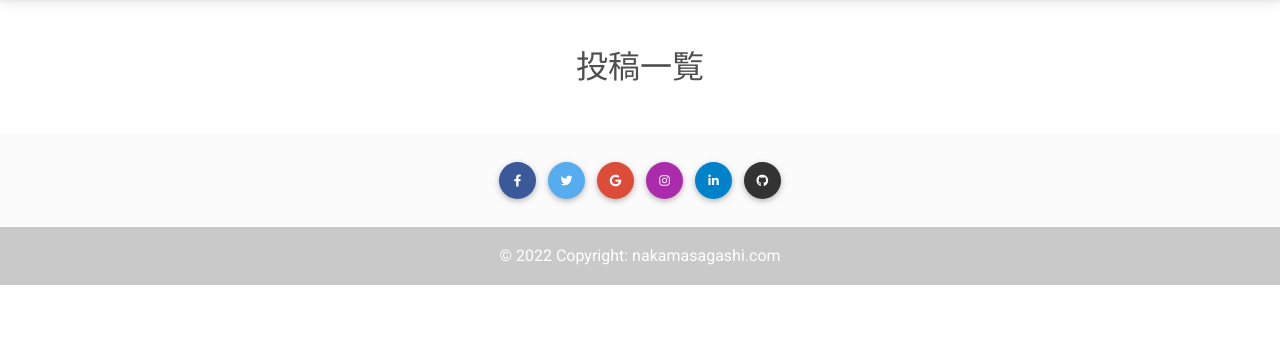
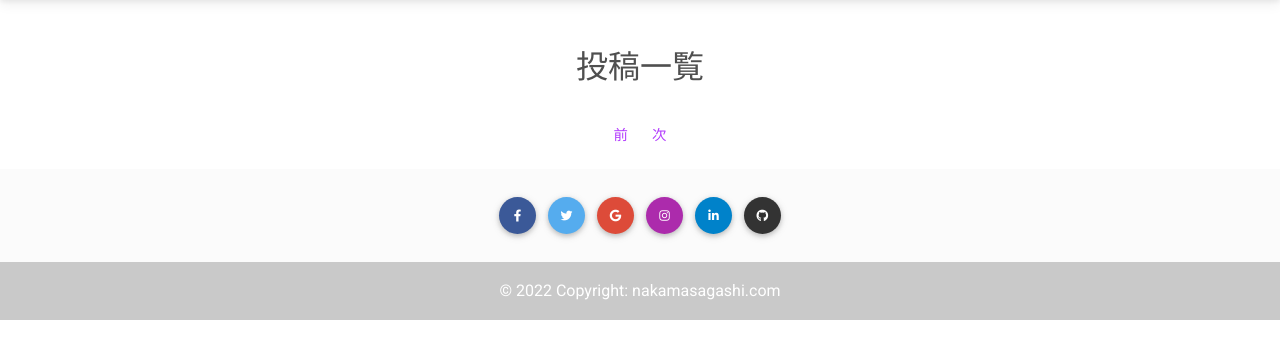
Before and after one commit to uk-m/django-app, a Django app: template myapp/templates/myapp/index.html in a window 1280 px wide. Shown: the part 69-428 px from the top of the page. Run offline with Django 3.2, Linux system fonts and the light colour scheme; the template is opened without the code that fills it, so the values that code supplies are empty; parts of the project's set-up code (start-up, migrations or seed data) failed here and were passed over.

Commit message:
ページネーション修正

```diff
--- a/myapp/templates/myapp/pagination.html
+++ b/myapp/templates/myapp/pagination.html
@@ -1,29 +1,27 @@
 <nav aria-label="Page navigation example mb-4">
   <ul class="pagination justify-content-center">
     {% if page_obj.has_previous %}
-    <li class="page-item">
-      <a class="page-link" href="?page=1" aria-label="Previous">
-        <span aria-hidden="true">&laquo;</span>
-      </a>
-    </li>
-    <li class="page-item">
-      <a href="?page={{ page_obj.previous_page_number }}">前へ</a>
-    </li>
+      <li><a class="page-link text-primary d-inline-block" href="?page={{ page_obj.previous_page_number }}">前</a></li>
+    {% else %}
+      <li class="disabled"><div class="page-link text-secondary d-inline-block disabled" href="#">前</div></li>
     {% endif %}
-    <li class="page-item">
-      <span class="current">
-        {{ page_obj.number }}
-      </span>
-    </li>
+
+    {% for link_page in page_obj.paginator.page_range %}
+      {% if link_page %}
+        {% if link_page == page_obj.number %}
+          <li class="disabled"><div class="page-link text-secondary d-inline-block disabled" href="#">{{ link_page }}</div></li>
+        {% else %}
+          <li><a class="page-link text-primary d-inline-block" href="?page={{ link_page }}">{{ link_page }}</a></li>
+        {% endif %}
+      {% else %}
+        <li class="disabled"><a class="page-link text-secondary d-inline-block text-muted" href="#">・・・</a></li>
+      {% endif %}
+    {% endfor %}
+
     {% if page_obj.has_next %}
-    <li class="page-item">
-      <a href="?page={{ page_obj.next_page_number }}">次へ</a>
-    </li>
-    <li class="page-item">
-      <a class="page-link" href="?page={{ page_obj.paginator.num_pages }}" aria-label="Previous">
-        <span aria-hidden="true">&laquo;</span>
-      </a>
-    </li>
+      <li><a class="page-link text-primary d-inline-block" href="?page={{ page_obj.next_page_number }}">次</a></li>
+    {% else %}
+      <li class="disabled"><div class="page-link text-secondary d-inline-block disabled" href="#">次</div></li>
     {% endif %}
   </ul>
 </nav>
```
Also changed, not shown: myapp/views.py (+10 -8 lines).
